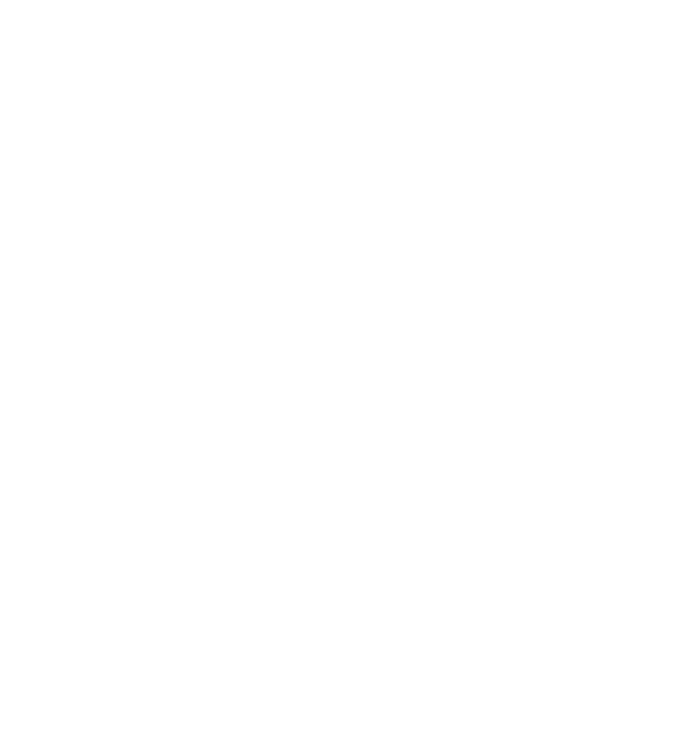
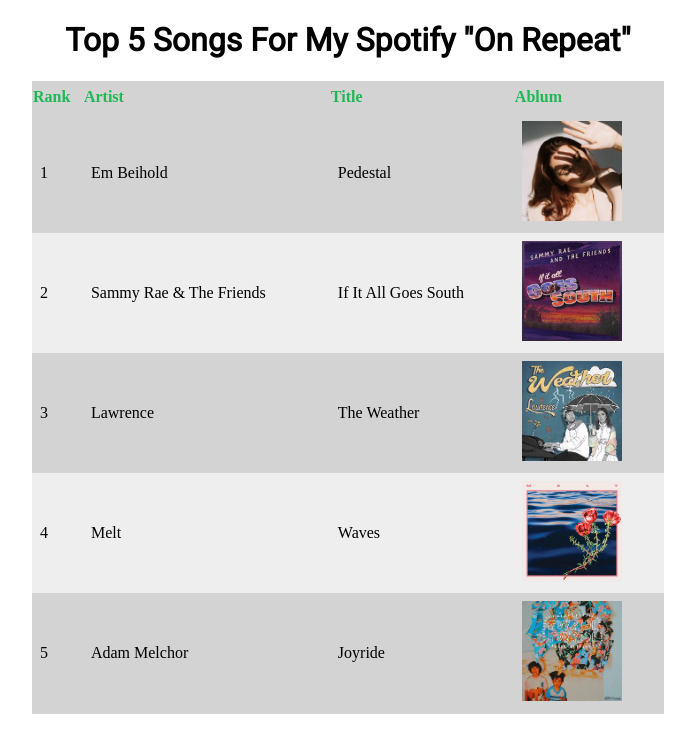
Before and after one commit to info340a-wi24/problem-set-02-EmmsFin, a website: page problem-b/index.html in a window 1280 px wide. Shown: the whole page, without its empty margins (292-987 px from the left). Drawn offline with Linux system fonts and the light colour scheme.

Commit message:
first draft

```diff
--- a/problem-b/css/style.css
+++ b/problem-b/css/style.css
@@ -0,0 +1,41 @@
+.title {
+    font-weight: 300;
+    font-family: Roboto, sans-serif;
+    text-align: center;
+}
+
+.heading {
+    height: 2rem;
+    text-align: left;
+    color:#1db954;
+    background-color:#d3d3d3;
+ }
+
+table {
+    width: 50%;
+    margin-left: auto;
+    margin-right: auto;
+    border-bottom: 1px solid #d3d3d3;
+    background-color: #d3d3d3;
+    border-collapse: collapse;
+}
+
+th {
+    background-color:#d3d3d3;
+}
+
+tr, td {
+    padding: 0.5em;
+}
+tr:nth-child(odd) {
+    background-color: #eee;
+}
+
+tr:hover {
+    background-color: pink;
+}
+
+img {
+    max-width: 100px;
+    max-height: 100px;
+}
--- a/problem-b/index.html
+++ b/problem-b/index.html
@@ -8,8 +8,73 @@
     <link href="https://fonts.googleapis.com/css?family=Roboto:300,400" rel="stylesheet">
     <link rel="stylesheet" href="css/style.css">
 </head>
+
+<header class="title">
+    <h1>Top 5 Songs For My Spotify "On Repeat"</h1>
+</header>
+
 <body>
-
-
+    <table>
+        <header>
+            <tr class="heading">
+                <th>Rank</th>
+                <th>Artist</th>
+                <th>Title</th>
+                <th>Ablum</th>
+            </tr>
+        </header>
+        <body>
+            <tr>
+                <td>1</td>
+                <td>Em Beihold</td>
+                <td>Pedestal</td>
+                <td>
+                    <a href="https://open.spotify.com/track/3C8Z6rLzMjQiDSkZxpRHxV?si=2a1aef93d9fd41e9" target="_blank">
+                        <img src="img/pedestal.jpg" alt="album cover for Em Beihold's song Pedestal">
+                    </a>
+                </td>
+            </tr>
+            <tr>
+                <td>2</td>
+                <td>Sammy Rae & The Friends</td>
+                <td>If It All Goes South</td>
+                <td>
+                    <a href="https://open.spotify.com/track/59Ifqne89u4pP1klfB6Ze5?si=4995a6b808794002" target="_blank">
+                        <img src="img/South.jpg" alt="album cover for Sammy Rae and Friends song If It All Goes South">
+                    </a>
+                </td>
+            </tr>
+            <tr>
+                <td>3</td>
+                <td>Lawrence</td>
+                <td>The Weather</td>
+                <td>
+                    <a href="https://open.spotify.com/album/3vuzxiXjlgj16rGerO98UL?si=pf9xXSB0T4WCQCxb2kP51A" target="_blank">
+                        <img src="img/weather.jpg" alt="album cover for Lawrence's song The Weather">
+                    </a>
+                </td>
+            </tr>
+            <tr>
+                <td>4</td>
+                <td>Melt</td>
+                <td>Waves</td>
+                <td>
+                    <a href="https://open.spotify.com/track/1xAIGZZpBcGU3eaXspeUh8?si=3720827495dc4cef" target="_blank">
+                        <img src="img/waves.jpg" alt="album cover for Melt's song Waves">
+                    </a>
+                </td>
+            </tr>
+            <tr>
+                <td>5</td>
+                <td>Adam Melchor</td>
+                <td>Joyride</td>
+                <td>
+                    <a href="https://open.spotify.com/album/2kbQUnNWsS3C931Sx7FYzb?si=9-UKX6t5TL-gG3dEs2sYVg" target="_blank">
+                        <img src="img/joyride.jpg" alt="album cover for Adam Melchor's song Joyride">
+                    </a>
+                </td>
+            </tr>
+        </body>
+    </table>
 </body>
 </html>
```
Also changed, not shown: problem-b/img/South.jpg (added), problem-b/img/joyride.jpg (added), problem-b/img/pedestal.jpg (added), problem-b/img/waves.jpg (added), problem-b/img/weather.jpg (added).
